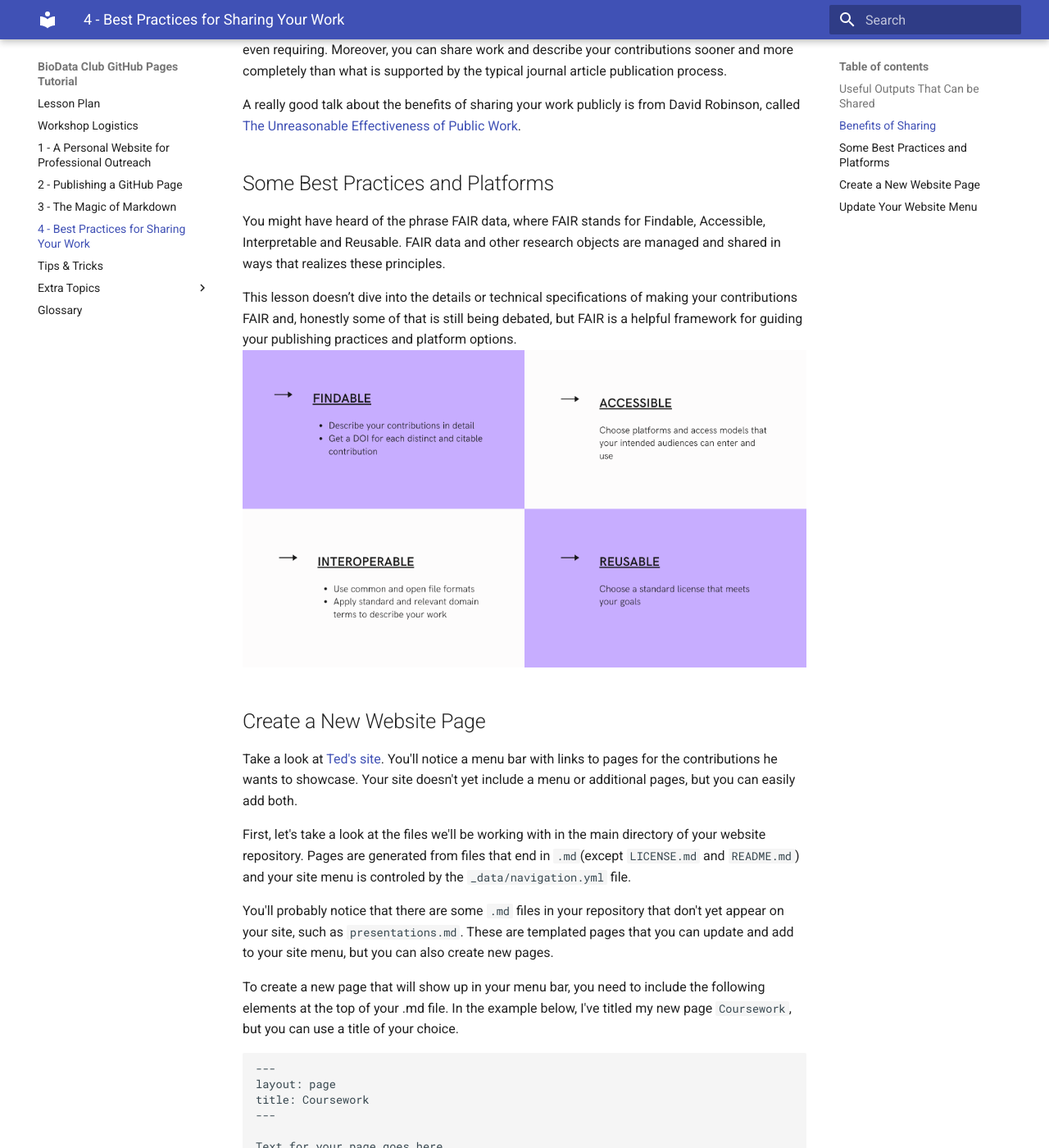
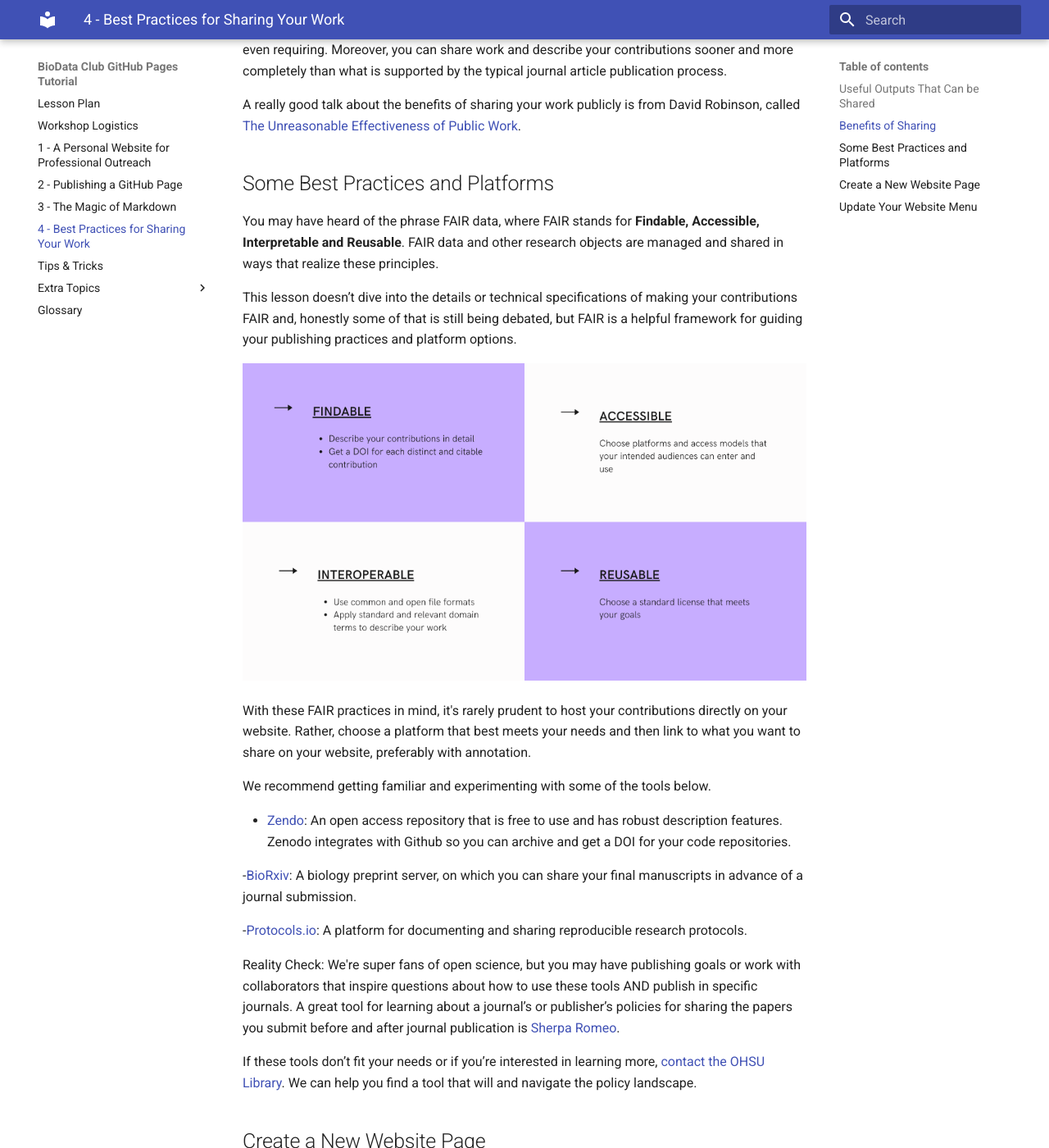
Before and after one commit to BioData-Club/ghpages-rtd, an MkDocs documentation site: the page built from docs/lessons/4.md, in a window 1280 px wide and 1400 px high, scrolled down 1437 px. Shown: the whole window at 82% size. Built offline with MkDocs 1.6.1 and Material for MkDocs 9.7.7, drawn with Linux system fonts in a browser that asks for light colours; old or Windows-style settings are respelled for this version of MkDocs.

Commit message:
Update 4.md

```diff
--- a/docs/lessons/4.md
+++ b/docs/lessons/4.md
@@ -18,11 +18,25 @@ These outcomes are important to researchers and educators across career stages,
 
 A really good talk about the benefits of sharing your work publicly is from David Robinson, called [The Unreasonable Effectiveness of Public Work](https://rstudio.com/resources/rstudioconf-2019/the-unreasonable-effectiveness-of-public-work/).
 ## Some Best Practices and Platforms
-You might have heard of the phrase FAIR data, where FAIR stands for Findable, Accessible, Interpretable and Reusable.  FAIR data and other research objects are managed and shared in ways that realizes these principles.
+You may have heard of the phrase FAIR data, where FAIR stands for **Findable, Accessible, Interpretable and Reusable**.  FAIR data and other research objects are managed and shared in ways that realize these principles.
 
 This lesson doesn’t dive into the details or technical specifications of making your contributions FAIR and, honestly some of that is still being debated, but FAIR is a helpful framework for guiding your publishing practices and platform options.
+
 ![FAIR practices](../images/fair.png)
 
+With these FAIR practices in mind, it's rarely prudent to host your contributions directly on your website.  Rather, choose a platform that best meets your needs and then link to what you want to share on your website, preferably with annotation.
+
+We recommend getting familiar and experimenting with some of the tools below.
+
+- [Zendo](https://zenodo.org/): An open access repository that is free to use and has robust description features.  Zenodo integrates with Github so you can archive and get a DOI for your code repositories.
+
+-[BioRxiv]( https://www.biorxiv.org/):  A biology preprint server, on which you can share your final manuscripts in advance of a journal submission.
+
+-[Protocols.io]( https://www.protocols.io/):  A platform for documenting and sharing reproducible research protocols.
+
+Reality Check:  We're super fans of open science, but you may have publishing goals or work with collaborators that inspire questions about how to use these tools AND publish in specific journals.  A great tool for learning about a journal’s or publisher’s policies for sharing the papers you submit before and after journal publication is [Sherpa Romeo]( https://v2.sherpa.ac.uk/romeo/).
+
+If these tools don’t fit your needs or if you’re interested in learning more, [contact the OHSU Library]( https://ohsu.libanswers.com/).  We can help you find a tool that will and navigate the policy landscape.
 ## Create a New Website Page
 
 Take a look at [Ted's site](https://laderast.github.io/).  You'll notice a menu bar with links to pages for the contributions he wants to showcase.  Your site doesn't yet include a menu or additional pages, but you can easily add both.
```
